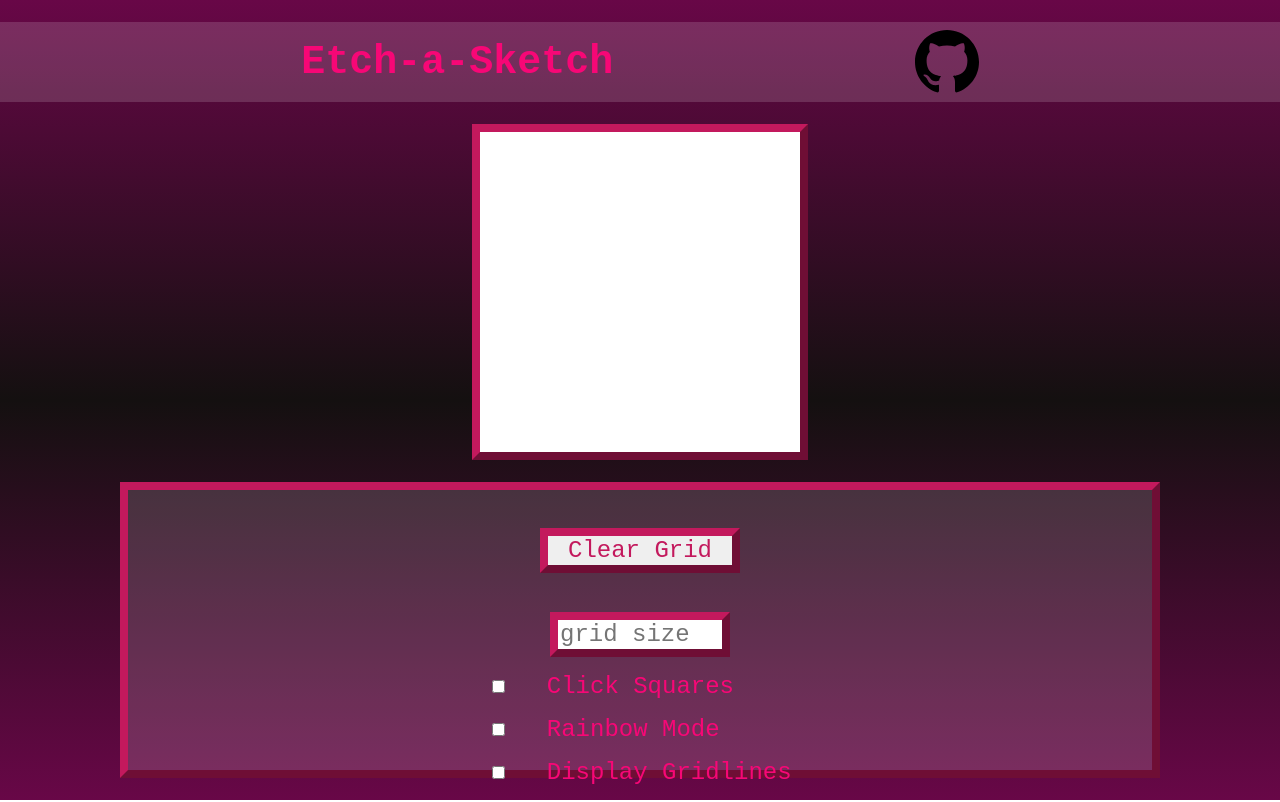
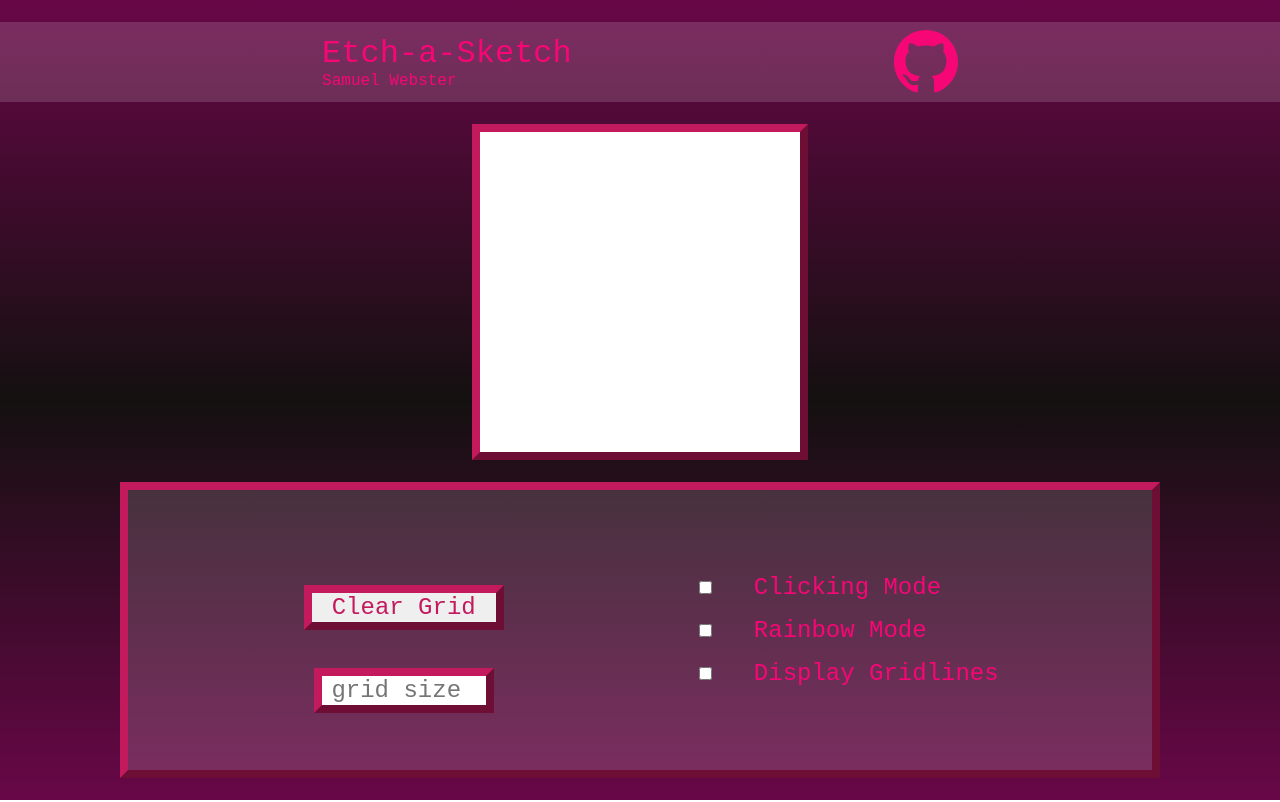
Before and after one commit to samjwebster/odin-etch-a-sketch, a plain HTML site: page index.html in a window 1280 px wide. Drawn offline with Linux system fonts and the light colour scheme.

Commit message:
Completed project

```diff
--- a/index.html
+++ b/index.html
@@ -10,23 +10,27 @@
 </head>
 <body>
     <div id="header">
+        <div id="header-text">
+            <div id="title" class="text">Etch-a-Sketch</div>
+            <div id="author" class="text">Samuel Webster</div>
+        </div>
 
-        <h1 id="title" class="text">Etch-a-Sketch</h1>
-
-        <img id="gh" src="gh_logo.svg"></img>
+        <img id="gh" src="gh_logo.svg" onClick="parent.open('https://github.com/samjwebster')"></img>
     </div>
 
     <div id="grid" class="border"></div>
 
     <div id="options" class="text border">
 
-        <button id="clear" class="text border">Clear Grid</button>
-        <input id="size" type="number" placeholder = "grid size" class="text border"></input>
+        <div id = "buttons">
+            <button id="clear" class="text border">Clear Grid</button>
+            <input id="size" type="number" placeholder = "grid size" class="text border"></input>
+        </div>
 
         <div id="items">
             <div class="click-cont">
                 <input type="checkbox" id="click" class="check"></input>
-                <label for="click">Click Squares</label>
+                <label for="click">Clicking Mode</label>
             </div>
             <div class="click-cont">
                 <input type="checkbox" id="rainbow" class="check"></input>
--- a/js-file.js
+++ b/js-file.js
@@ -18,8 +18,9 @@ var setting = 0;
 var color = 'rgb(0, 0, 0)';
 const white = 'rgb(255, 255, 255)';
 
-
-
+/*==============================================================
+                            FUNCTIONS
+==============================================================*/
 
 function generateGrid(size) {
 
@@ -50,45 +51,22 @@ function generateGrid(size) {
             newBlock.classList.add("block");
             newBlock.style.gridRow = i;
             newBlock.style.gridColumn = j;
+            newBlock.style.backgroundColor = white;
+
+            if(gridlines_field.checked == true) {
+                newBlock.classList.add('gridlines');
+            }
 
             grid.appendChild(newBlock);
         } // end of j
     } // end of i
 
     document.querySelectorAll('.block').forEach( item => {
-        /* This works dont delete
-
-        switch(click_field.checked) {
-            case (true): {
-                item.addEventListener('mousedown', event => {
-                    if(item.style.backgroundColor != color) {
-                        item.style.backgroundColor = color;
-                    } else if (item.style.backgroundColor == color) {
-                        item.style.backgroundColor = white;
-                    }
-
-                    if(item.classList.contains('gridlines')) {
-                        item.classList.remove('gridlines');
-                    }
-                }, false);
-                break;
-            }
-            case (false): {
-
-                item.addEventListener('mouseenter', event => {
-
-                    item.style.backgroundColor = color;
-
-                    if(item.classList.contains('gridlines')) {
-                        item.classList.remove('gridlines');
-                    }
-                }, false);
-            }
-        }*/
-
 
         // HOVERING
         item.addEventListener('mouseenter', event => {
+            color = randomizeColor();
+
             if(click_field.checked == false) {
                 item.style.backgroundColor = color;
 
@@ -101,27 +79,22 @@ function generateGrid(size) {
         // CLICKING
         item.addEventListener('mousedown', event => {
             if(click_field.checked == true) {
+                color = randomizeColor();
 
-                //white to black
+                //white to color
                 if(item.style.backgroundColor == white) {
                     item.style.backgroundColor = color;
 
                     if(gridlines_field.checked == true) {
-                        console.log('fuck gridlines!');
                         item.classList.remove('gridlines');
                     }
-                //black to white
-                } else if (item.style.backgroundColor == color) {
+                //color to white
+                } else if (item.style.backgroundColor != white) {
                     item.style.backgroundColor = white;
 
                     if(gridlines_field.checked == true) {
-                        console.log('adding gridlines!');
                         item.classList.add('gridlines');
                     }
-                }
-
-                if(item.classList.contains('gridlines')) {
-                    item.classList.remove('gridlines');
                 }
             }
         }, false);
@@ -130,17 +103,9 @@ function generateGrid(size) {
 }
 
 function clearFunc() {
-    /*
-    document.querySelectorAll('.block').forEach( item => {
-        item.classList.remove('active');
-    });
-    */
-
-
     document.querySelectorAll('.block').forEach( item => {
         item.style.backgroundColor = white;
     });
-
 
     if(gridlines_field.checked == true) {
         document.querySelectorAll('.block').forEach( item => {
@@ -149,26 +114,26 @@ function clearFunc() {
     }
 }
 
+function randomizeColor() {
+    if(rainbow_field.checked == true) {
+        var o = Math.round, r = Math.random, s = 255;
+        return 'rgba(' + o(r()*s) + ',' + o(r()*s) + ',' + o(r()*s) + ',' + r().toFixed(1) + ')';
+    }
+    else return color;
+}
+
 function init() {
     clear_btn.onclick = clearFunc;
-
 
     size_field.addEventListener('input', function () {
         generateGrid(size_field.value)
     });
 
-    /*
-    click_field.addEventListener('input', function () {
-        generateGrid(size_field.value);
-    });
-    */
-
-
     gridlines_field.addEventListener('input', function () {
         document.querySelectorAll('.block').forEach( item => {
             switch(gridlines_field.checked) {
                 case (true): {
-                    if(item.style.backgroundColor != color) {
+                    if(item.style.backgroundColor == white) {
                         item.classList.add('gridlines');
                     }
                     break;
@@ -178,12 +143,11 @@ function init() {
                     break;
                 }
             }
-
-
         });
     });
 
     generateGrid(16);
 }
 
+// initialize everything
 init();
--- a/styles.css
+++ b/styles.css
@@ -19,9 +19,7 @@ body {
     flex-direction: column;
 }
 
-h1 {
-    color: #f70776;
-}
+
 
 .text {
     font-family: monospace;
@@ -56,6 +54,7 @@ h1 {
 
 #size {
     width: 20vh;
+    text-align: center;
 }
 
 #size:focus {
@@ -64,12 +63,21 @@ h1 {
 
 #title {
     color: #f70776;
-    font-size: 5vh;
+    font-size: 4vh;
+}
+
+#author {
+    margin: 0;
+    padding: 0;
+    font-size: 2vh;
+    color: #f70776;
 }
 
 #gh {
     width: 8vh;
     height: 8vh;
+    filter: invert(17%) sepia(94%) saturate(5939%) hue-rotate(324deg) brightness(96%) contrast(101%);
+    cursor: pointer;
 }
 
 #header {
@@ -84,14 +92,28 @@ h1 {
     margin-bottom: 0vh;
 }
 
+#header-text {
+    display: flex;
+    flex-direction: column;
+    height: 10vh;
+    justify-content: center;
+}
+
 #options {
     display: flex;
-    flex-direction: column;
+    flex-direction: row;
     width: 80vw;
     background-color: rgb(255,255,255,0.15);
     justify-content: space-evenly;
     align-items: center;
     height: 35vh;
+}
+
+#buttons {
+    display: flex;
+    flex-direction: column;
+    justify-content: space-evenly;
+    align-items: center;
 }
 
 .check {
```
